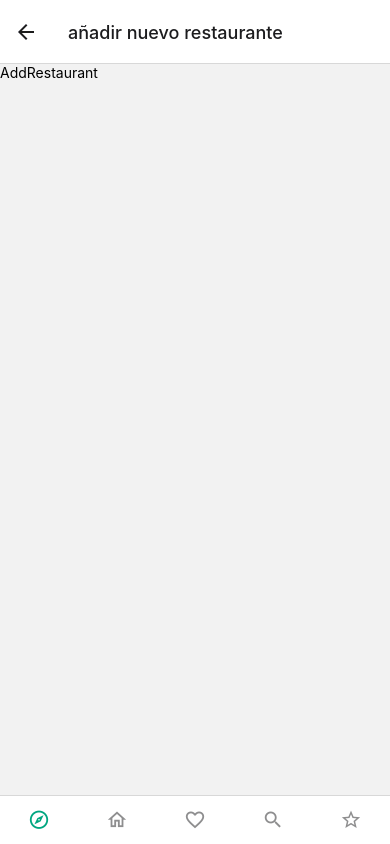
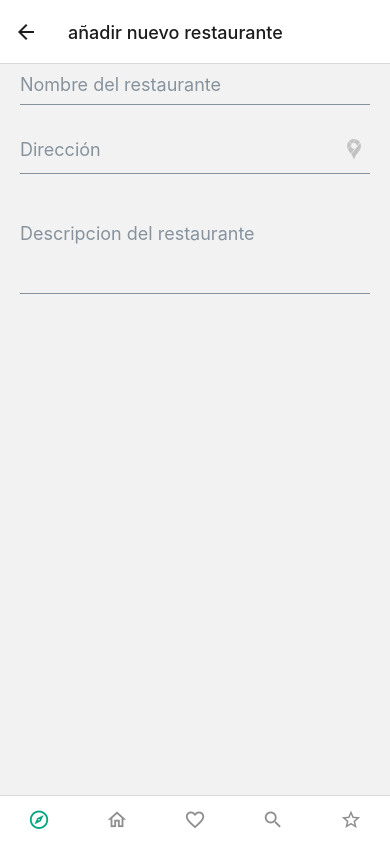
Before and after one commit to carlosmartin667/expo-crud, a React Native app: screen /add-restaurant in a window 390 px wide. Built offline with nearby package versions, Linux system fonts and the light colour scheme; no server answers.

Commit message:
formulario agregar restaurante

```diff
--- /dev/null
+++ b/app/components/Restaurants/AddRestaurantForm.js
@@ -0,0 +1,129 @@
+import React, { useState } from "react";
+import {
+  View,
+  Text,
+  StyleSheet,
+  ScrollView,
+  Alert,
+  Dimensions,
+} from "react-native";
+import { Icon, Avatar, Image, Input, Button } from "react-native-elements";
+
+const AddRestaurantForm = (props) => {
+  const { toastRef, setIsLoading, navigation } = props;
+  const [restaurantName, setRestaurantName] = useState("");
+  const [restaurantAddress, setRestaurantAddress] = useState("");
+  const [restaurantDescription, setRestaurantDescription] = useState("");
+  const [imagesSelected, setImagesSelected] = useState([]);
+  const [isVisibleMap, setIsVisibleMap] = useState(false);
+  const [locationRestaurant, setLocationRestaurant] = useState(null);
+  return (
+    <ScrollView style={styles.scrollView}>
+      <FormAdd />
+    </ScrollView>
+  );
+};
+const FormAdd = (props) => {
+  const {
+    setRestaurantName,
+    setRestaurantAddress,
+    setRestaurantDescription,
+    setIsVisibleMap,
+    locationRestaurant,
+  } = props;
+
+  return (
+    <View style={styles.viewForm}>
+      <Input
+        placeholder="Nombre del restaurante"
+        containerStyle={styles.input}
+        onChange={(e) => setRestaurantName(e.nativeEvent.text)}
+      />
+      <Input
+        placeholder="Dirección"
+        containerStyle={styles.input}
+        onChange={(e) => setRestaurantAddress(e.nativeEvent.text)}
+        rightIcon={{
+          type: "material-community",
+          name: "google-maps",
+          color: locationRestaurant ? "#00a680" : "#c2c2c2",
+          onPress: () => setIsVisibleMap(true),
+        }}
+      />
+      <Input
+        placeholder="Descripcion del restaurante"
+        multiline={true}
+        inputContainerStyle={styles.textArea}
+        onChange={(e) => setRestaurantDescription(e.nativeEvent.text)}
+      />
+    </View>
+  );
+};
+const styles = StyleSheet.create({
+  scrollView: {
+    height: "100%",
+  },
+  viewForm: {
+    marginLeft: 10,
+    marginRight: 10,
+  },
+  input: {
+    marginBottom: 10,
+  },
+  textArea: {
+    height: 100,
+    width: "100%",
+    padding: 0,
+    margin: 0,
+  },
+  btnAddRestaurant: {
+    backgroundColor: "#00a680",
+    margin: 20,
+  },
+  viewImages: {
+    flexDirection: "row",
+    marginLeft: 20,
+    marginRight: 20,
+    marginTop: 30,
+  },
+  containerIcon: {
+    alignItems: "center",
+    justifyContent: "center",
+    marginRight: 10,
+    height: 70,
+    width: 70,
+    backgroundColor: "#e3e3e3",
+  },
+  miniatureStyle: {
+    width: 70,
+    height: 70,
+    marginRight: 10,
+  },
+  viewPhoto: {
+    alignItems: "center",
+    height: 200,
+    marginBottom: 20,
+  },
+  mapStyle: {
+    width: "100%",
+    height: 550,
+  },
+  viewMapBtn: {
+    flexDirection: "row",
+    justifyContent: "center",
+    marginTop: 10,
+  },
+  viewMapBtnContainerCancel: {
+    paddingLeft: 5,
+  },
+  viewMapBtnCancel: {
+    backgroundColor: "#a60d0d",
+  },
+  viewMapBtnContainerSave: {
+    paddingRight: 5,
+  },
+  viewMapBtnSave: {
+    backgroundColor: "#00a680",
+  },
+});
+export default AddRestaurantForm;
--- a/app/screens/Restaurants/AddRestaurant.js
+++ b/app/screens/Restaurants/AddRestaurant.js
@@ -1,12 +1,23 @@
-import React from 'react'
-import { View, Text } from 'react-native'
+import React, { useRef, useState } from "react";
+import { View } from "react-native";
+// import Toast from "react-native-easy-toast";
+import Loading from "../../components/Account/Loading";
+import AddRestaurantForm from "../../components/Restaurants/AddRestaurantForm";
 
-const AddRestaurant = () => {
-    return (
-      <View>
-        <Text>AddRestaurant</Text>
-      </View>
-    );
-}
+const AddRestaurant = (props) => {
+  const { navigation } = props;
+  const [isLoading, setIsLoading] = useState(false);
+  const toastRef = useRef();
+  return (
+    <View>
+      <AddRestaurantForm
+        toastRef={toastRef}
+        setIsLoading={setIsLoading}
+        navigation={navigation}
+      />
+      <Loading isVisible={isLoading} text="Creando restaurante" />
+    </View>
+  );
+};
 
-export default AddRestaurant
+export default AddRestaurant;
```
